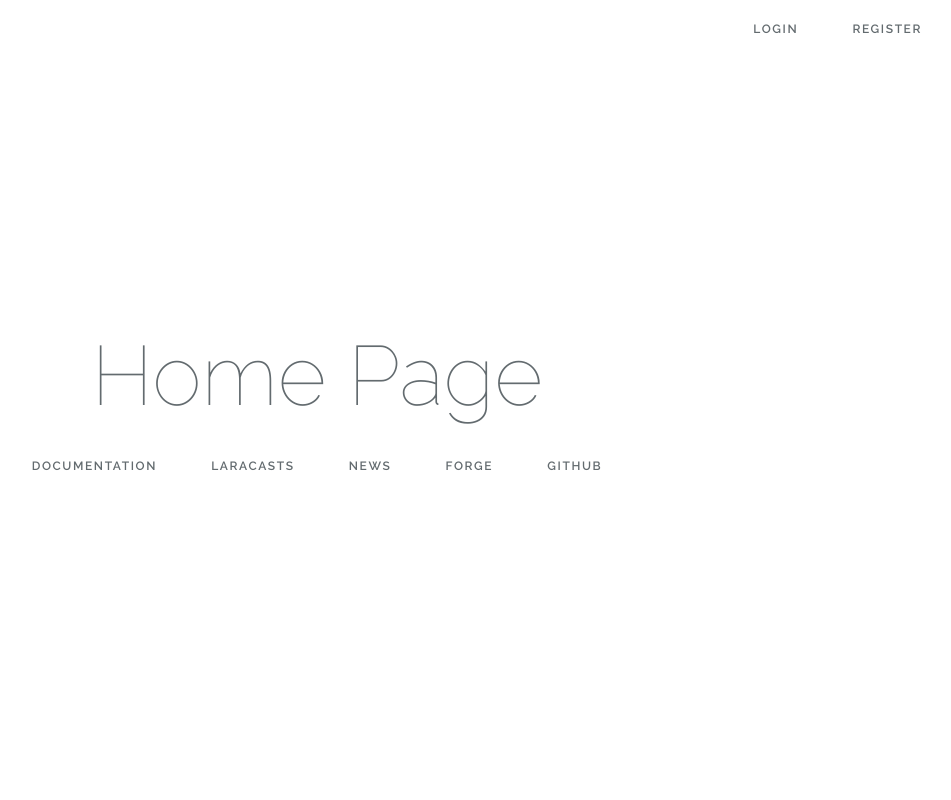
After one commit to psylanrex/personal-site, a Laravel app: template resources/views/orig-home.blade.php in a window 1280 px wide. The commit adds this page. Shown: the whole page, without its empty margins (323-1274 px from the left). Run offline with Laravel 8, Linux system fonts and the light colour scheme; the template is opened without the code that fills it, so the values that code supplies are empty; settings files or empty folders that the repository lacks are supplied.

Commit message:
Styled home page

```diff
--- /dev/null
+++ b/resources/views/orig-home.blade.php
@@ -0,0 +1,95 @@
+<!doctype html>
+<html lang="{{ app()->getLocale() }}">
+    <head>
+        <meta charset="utf-8">
+        <meta http-equiv="X-UA-Compatible" content="IE=edge">
+        <meta name="viewport" content="width=device-width, initial-scale=1">
+
+        <title>MKoncepts</title>
+
+        <!-- Fonts -->
+        <link href="https://fonts.googleapis.com/css?family=Raleway:100,600" rel="stylesheet" type="text/css">
+
+        <!-- Styles -->
+        <style>
+            html, body {
+                background-color: #fff;
+                color: #636b6f;
+                font-family: 'Raleway', sans-serif;
+                font-weight: 100;
+                height: 100vh;
+                margin: 0;
+            }
+
+            .full-height {
+                height: 100vh;
+            }
+
+            .flex-center {
+                align-items: center;
+                display: flex;
+                justify-content: center;
+            }
+
+            .position-ref {
+                position: relative;
+            }
+
+            .top-right {
+                position: absolute;
+                right: 10px;
+                top: 18px;
+            }
+
+            .content {
+                text-align: center;
+            }
+
+            .title {
+                font-size: 84px;
+            }
+
+            .links > a {
+                color: #636b6f;
+                padding: 0 25px;
+                font-size: 12px;
+                font-weight: 600;
+                letter-spacing: .1rem;
+                text-decoration: none;
+                text-transform: uppercase;
+            }
+
+            .m-b-md {
+                margin-bottom: 30px;
+            }
+        </style>
+    </head>
+    <body>
+        <div class="flex-center position-ref full-height">
+            @if (Route::has('login'))
+                <div class="top-right links">
+                    @if (Auth::check())
+                        <a href="{{ url('/dashboard') }}">Dashboard</a>
+                    @else
+                        <a href="{{ url('/login') }}">Login</a>
+                        <a href="{{ url('/register') }}">Register</a>
+                    @endif
+                </div>
+            @endif
+
+            <div class="content">
+                <div class="title m-b-md">
+                    Home Page
+                </div>
+
+                <div class="links">
+                    <a href="https://laravel.com/docs">Documentation</a>
+                    <a href="https://laracasts.com">Laracasts</a>
+                    <a href="https://laravel-news.com">News</a>
+                    <a href="https://forge.laravel.com">Forge</a>
+                    <a href="https://github.com/laravel/laravel">GitHub</a>
+                </div>
+            </div>
+        </div>
+    </body>
+</html>
--- a/routes/web.php
+++ b/routes/web.php
@@ -11,9 +11,7 @@
 |
 */
 
-Route::get('/', function () {
-    return view('home');
-});
+Route::get('/', 'PagesController@index');
 
 
 Auth::routes();
--- a/webpack.mix.js
+++ b/webpack.mix.js
@@ -16,4 +16,5 @@ let mix = require('laravel-mix');
 
 mix.copy('resources/assets/js/', 'public/js')
     .styles(['resources/assets/css/bootstrap.min.css'], 'public/css/bootstrap.min.css')
-    .sass('resources/assets/sass/dashboard/material-dashboard.scss', 'public/css');
+    .sass('resources/assets/sass/dashboard/material-dashboard.scss', 'public/css')
+    .sass('resources/assets/sass/main.scss', 'public/css');
```
Also changed, not shown: app/Http/Controllers/PagesController.php (added, +13 -0 lines), public/css/main.css (added, +77 -0 lines), resources/assets/sass/main.scss (added, +67 -0 lines), resources/views/home.blade.php (+15 -75 lines), public/images/laptop-tea-bg.jpg (added), public/images/water-splash-bg-1.jpg (added), public/mix-manifest.json.
